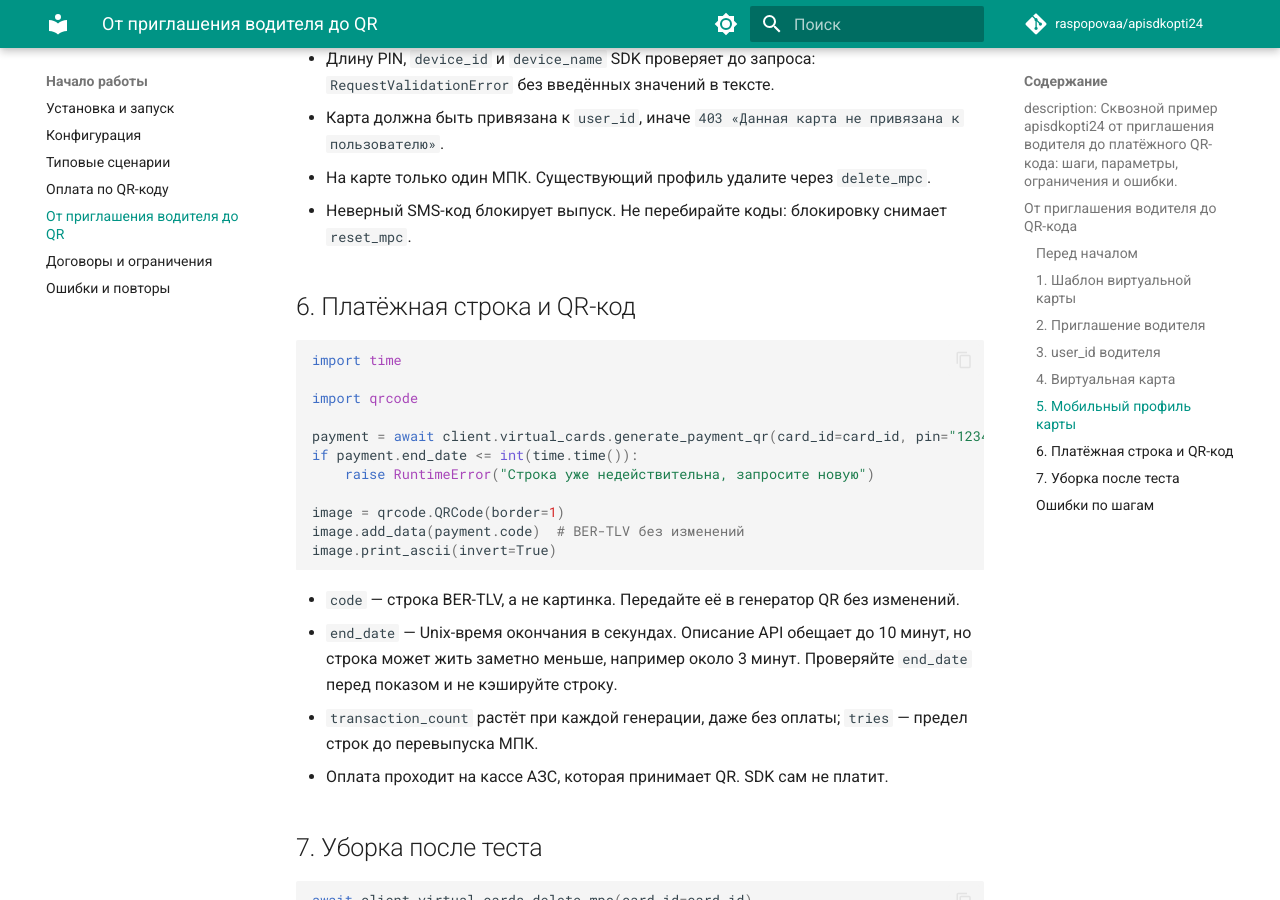
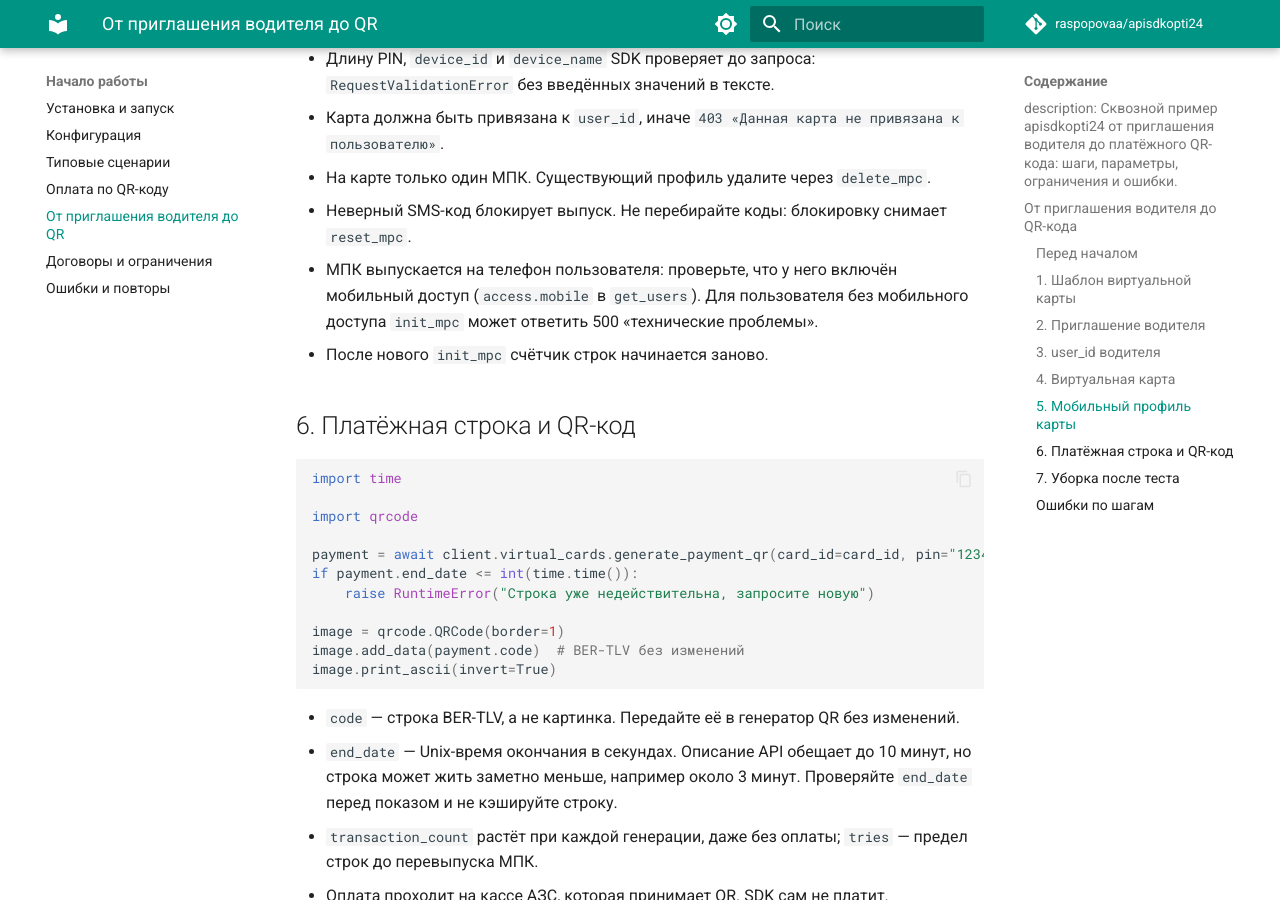
Before and after one commit to raspopovaa/apisdkopti24, an MkDocs documentation site: the page built from docs/driver-qr-walkthrough.md, in a window 1280 px wide and 900 px high, scrolled down 3569 px. Built offline with MkDocs 1.6.1 and Material for MkDocs 9.7.7, drawn with Linux system fonts in a browser that asks for light colours; comment, search, counter and statistics services are not loaded; the version menu is left out.

Commit message:
docs: мобильный доступ пользователя для init_mpc и сброс счётчика строк
Co-Authored-By: Claude Opus 5.5 <noreply@anthropic.com>
Claude-Session: https://claude.ai/code/session_015dGGiq3PwAx8vKEj1Vvs1m

```diff
--- a/docs/driver-qr-walkthrough.md
+++ b/docs/driver-qr-walkthrough.md
@@ -152,6 +152,10 @@ await client.virtual_cards.confirm_mpc(card_id=card_id, code=sms_code)
 - На карте только один МПК. Существующий профиль удалите через `delete_mpc`.
 - Неверный SMS-код блокирует выпуск. Не перебирайте коды: блокировку снимает
   `reset_mpc`.
+- МПК выпускается на телефон пользователя: проверьте, что у него включён
+  мобильный доступ (`access.mobile` в `get_users`). Для пользователя без
+  мобильного доступа `init_mpc` может ответить 500 «технические проблемы».
+- После нового `init_mpc` счётчик строк начинается заново.
 
 ## 6. Платёжная строка и QR-код
 
@@ -199,7 +203,7 @@ await client.templates.delete_template(template_id=template_id)
 | Приглашение, пользователь | логин уже существует | `DuplicateLoginError` | взять другой телефон |
 | Привязка ВК | 403 «Добавление второго водителя…» | `AccessDeniedError` | отвязать карту от прежнего водителя |
 | `init_mpc` | 403 «Данная карта не привязана к пользователю» | `AccessDeniedError` | привязать карту к `user_id` |
-| `init_mpc` | 500 «технические проблемы» | `ServerError` | проверить `get_mpc_qr_list`, повторить позже |
+| `init_mpc` | 500 «технические проблемы» | `ServerError` | проверить `access.mobile` и `get_mpc_qr_list`, повторить позже |
 | `generate_payment_qr` | 404 «На карте нет МПК» | `NotFoundError` | выпустить МПК (шаг 5) |
 | `generate_payment_qr` | 502 от шлюза | `ServerError`, `reason="outcome_unknown"` | см. ниже |
 
```
Also changed, not shown: 1 other file.
